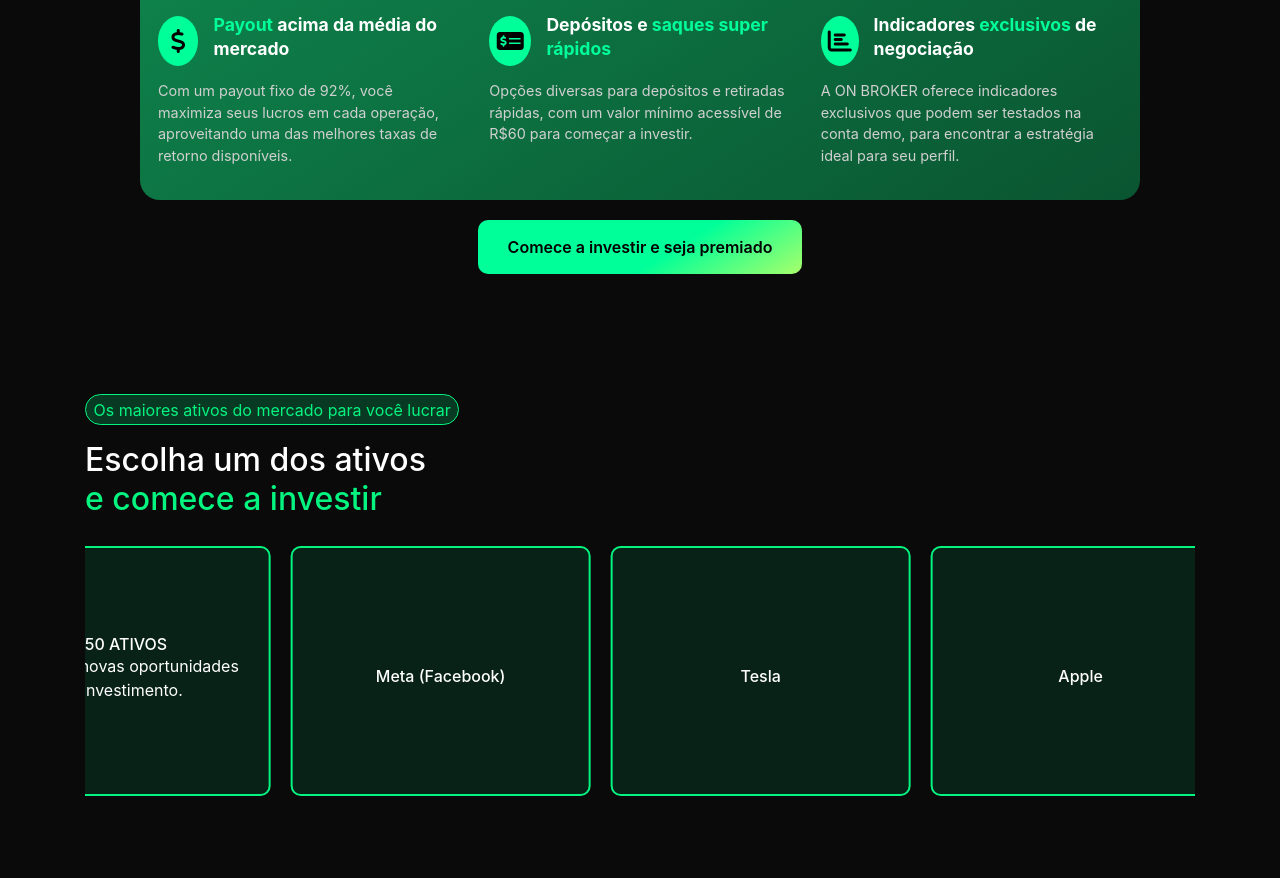
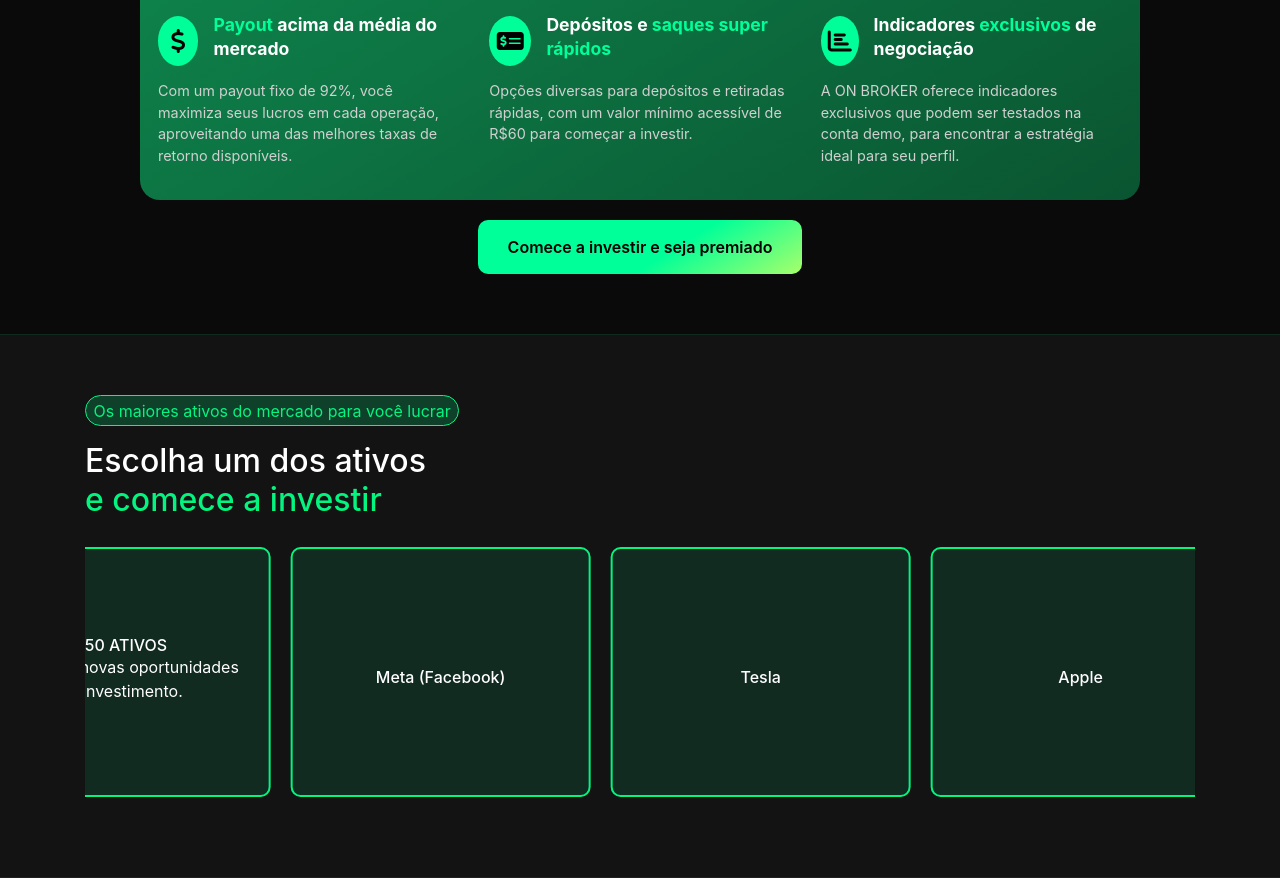
Before and after one commit to jgabrielleal/onbroker, a plain HTML site: page index.html in a window 1280 px wide. Shown: the part 2311-3189 px from the top of the page. Drawn offline with nearby package versions, Linux system fonts and the light colour scheme; a script that the page names is missing.

Commit message:
bg color ativos

```diff
--- a/assets/styles.scss
+++ b/assets/styles.scss
@@ -594,7 +594,9 @@ body {
 }
 
 .carousel-ativos {
-    // text-align: center;
+    background-color: #131313;
+    border-top: 1px solid #04f4801a;
+    border-bottom: 1px solid #04f4801a;
     padding: 60px 0px;
 
     .tag {
```
Also changed, not shown: assets/styles.css, 1 other file.
